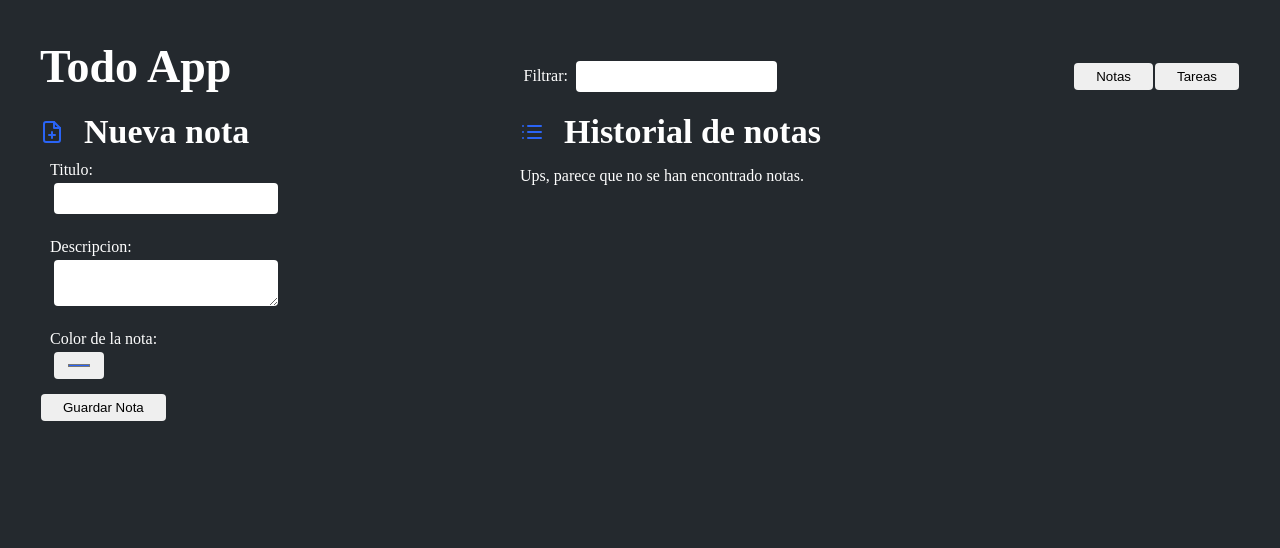
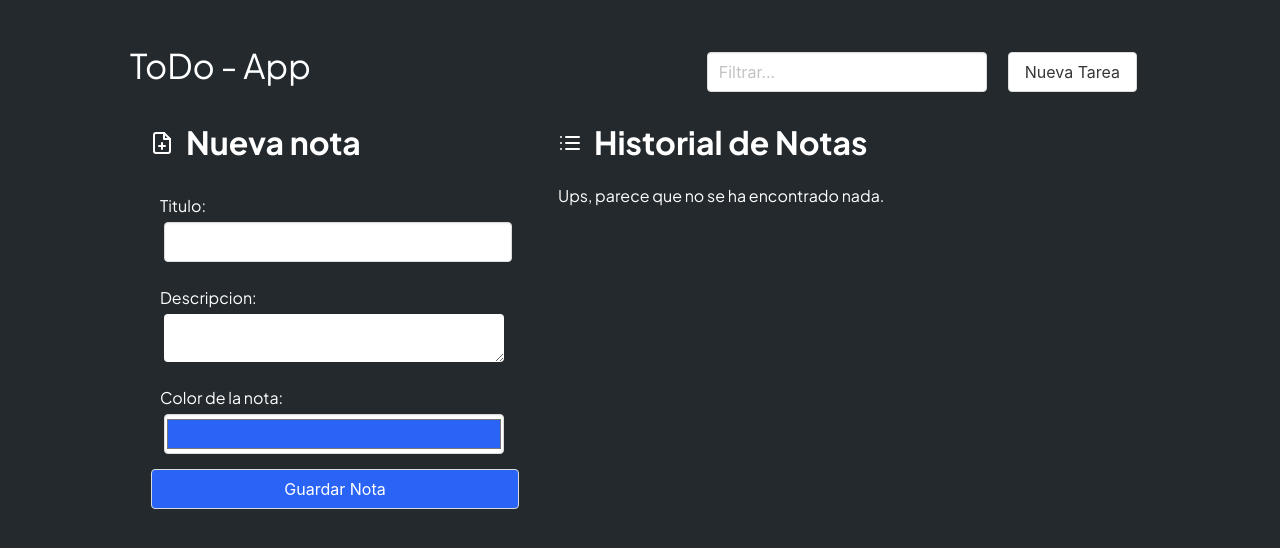
Before and after one commit to SantiagoCode/Todo-ReactApp, a React (Vite) app: page / in a window 1280 px wide. Shown: the top 548 px of the page. Built offline with nearby package versions, Linux system fonts and the light colour scheme.

Commit message:
Apply useContext - Support for notes and tasks -  add bulma

```diff
--- a/package.json
+++ b/package.json
@@ -10,6 +10,7 @@
     "preview": "vite preview"
   },
   "dependencies": {
+    "bulma": "^0.9.4",
     "react": "^18.2.0",
     "react-dom": "^18.2.0",
     "react-feather": "^2.0.10"
--- a/src/App.jsx
+++ b/src/App.jsx
@@ -1,38 +1,51 @@
-import { useState, useEffect } from 'react'
-import './App.css'
+import { useState, useEffect, useContext } from 'react'
+import './assets/styles/App.css'
+import Filter from './components/Filter'
 import NewItem from './components/NewItem'
 import ListItems from './components/ListItems'
 import SwitchButtons from './components/SwitchButtons'
-import Filter from './components/Filter'
+import { TaskNotesContext } from './context/TaskNotesContext';
 
 function App() {
-
-  const getDataValidation = () => {
-    return localStorage.getItem('data') ? JSON.parse(localStorage.getItem('data')) : []
-  }
-
-  const [ data, setData ] = useState(getDataValidation())
-  const [ switchMode, setSwitchMode ] = useState('note')
-  const [ keyWord, setKeyWord ] = useState([])
+  const { states } = useContext(TaskNotesContext);
+  const { notes, tasks } = states;
+  const [keyWord, setKeyWord] = useState([]);
 
   useEffect(() => {
-    localStorage.setItem('data', JSON.stringify(data));
-  }, [data]);
+    localStorage.setItem('notes', JSON.stringify(notes));
+  }, [notes]);
 
-  // useEffect(() => {
-  //   console.log(switchMode === 'note' ? 'nota' : 'tarea');
-  // }, [switchMode]);
+  useEffect(() => {
+    localStorage.setItem('tasks', JSON.stringify(tasks));
+  }, [tasks]);
 
   return (
     <div className='TodoApp'>
-      <div className="header">
-        <h1 className='header-title'>Todo App</h1>
-        <Filter setKeyWord={setKeyWord}/>
-        <SwitchButtons state={switchMode} setState={setSwitchMode}/>
-      </div>
+      <nav className="navbar" role="navigation" aria-label="main navigation">
+        <div className="navbar-brand">
+          <h1 className='header-title'>ToDo - App</h1>
+
+          <a role="button" className="navbar-burger" aria-label="menu" aria-expanded="false" data-target="navbarBasicExample">
+            <span aria-hidden="true"></span>
+            <span aria-hidden="true"></span>
+            <span aria-hidden="true"></span>
+          </a>
+        </div>
+
+        <div id="navbarBasicExample" className="navbar-menu">
+          <div className="navbar-end">
+            <div className="navbar-item">
+              <Filter setKeyWord={setKeyWord}/>
+            </div>
+            <div className="navbar-item">
+              <SwitchButtons />
+            </div>
+          </div>
+        </div>
+      </nav>
       <section className="container-notes">
-        <NewItem data={data} setData={setData} mode={switchMode}></NewItem>
-        <ListItems data={data} setData={setData} mode={switchMode} keyWord={keyWord}></ListItems>
+        <NewItem />
+        <ListItems keyWord={keyWord} />
       </section>
     </div>
   )
--- a/src/App.css
+++ b/src/assets/styles/App.css
@@ -1,20 +1,27 @@
+@import url('https://fonts.googleapis.com/css2?family=Plus+Jakarta+Sans:wght@200;400;700&family=Roboto:wght@300;700&display=swap');
+@import 'bulma/css/bulma.css';
+
 body {
+    height: 100vh;
+    margin: 0;
     padding: 0;
-    margin: 0;
-    font-family: cursive;
+    overflow: hidden scroll;
+    background-color: var(--bg-color);
+
+    font-family: 'Plus Jakarta Sans', sans-serif;
 }
 
 :root {
     --color: #ffffff;
     --bg-color: #24292e;
+    --primary: #2a64f6;
 }
 
 .TodoApp {
     padding: 40px;
-    height: 100vh;
-    background-color: var(--bg-color);
-    overflow: hidden scroll;
     box-sizing: border-box;
+    max-width: 1100px;
+    margin: 0 auto;
 }
 
 .header {
@@ -23,19 +30,8 @@ body {
     align-items: center;
 }
 
-.header-title {
-    margin-bottom: 20px;
-    font-size: 46px;
-}
-
-.title {
-    display: flex;
-    align-items: center;
-}
-
-.title svg {
-    margin-right: 20px;
-    color: #2a64f6;
+.navbar, .box {
+    background: transparent;
 }
 
 .container-notes {
@@ -65,14 +61,29 @@ button {
     padding: 6px 22px;
     border-radius: 4px;
     border: none;
+    cursor: pointer;
 }
 
 input, textarea {
+    width: -webkit-fill-available;
     padding: 8px 12px;
     border: none;
     border-radius: 4px;
     margin: 4px;
-    max-width: 200px;
+}
+
+input[type="color"] {
+    padding: 0;
+    height: 40px;
+    width: -webkit-fill-available;
+    cursor: pointer;
+}
+
+.btn-save {
+    background: var(--primary);
+    color: var(--color);
+    padding: 10px;
+    width: 100%;
 }
 
 /* -------------------- */
--- a/src/components/Filter.tsx
+++ b/src/components/Filter.tsx
@@ -8,12 +8,7 @@ const Filter = ({setKeyWord}) => {
 
   return (
     <div className='Filter'>
-        <form action="">
-            <label htmlFor="filter">
-                <span>Filtrar: </span>
-                <input type="text" name="" id="filter" onChange={handleInputChange}/>
-            </label>
-        </form>
+        <input className='input' type="text" name="" id="filter" onChange={handleInputChange} placeholder='Filtrar...'/>
     </div>
   )
 }
--- a/src/components/ListItems.jsx
+++ b/src/components/ListItems.jsx
@@ -1,10 +1,14 @@
-import { useState } from "react";
+import { useState, useContext } from "react";
 import * as Icon from 'react-feather';
+import { TaskNotesContext } from './../context/TaskNotesContext';
 
-export const ItemNote = ({value, index, data, setData}) => {
+export const ItemNote = ({value}) => {
+    const { states, setters } = useContext(TaskNotesContext);
+    const { taskNotes, notes, tasks } = states
+    const { setNotes, setTasks } = setters
+
     const [ disabled, setDisabled ] = useState(true)
     const [ colapse, setColapse ] = useState(true)
-
 
     const handleEditItem = (event) => {
         event.preventDefault()
@@ -15,7 +19,7 @@ export const ItemNote = ({value, index, data, setData}) => {
             const form = Object.fromEntries(new FormData(event.target))
             const dayOfModification = new Date()
 
-            const dataClone = [...data]
+            const dataClone = [...notes]
             const newData = dataClone.map((item) => {
 
                 if(item.id === id){
@@ -28,17 +32,30 @@ export const ItemNote = ({value, index, data, setData}) => {
                 }
             })
 
-            setData(newData)
+            setNotes(newData)
         }
     }
 
-    const deleteItem = (event, id) => {
+    const handleDeleteItem = (event, id) => {
+        taskNotes === 'note' ? handleDeleteNote(event, id) : handleDeleteTask(event, id)
+    }
+
+    const handleDeleteNote = (event, id) => {
         event.preventDefault()
-        let newData = [...data]
+        let newData = [...notes]
         newData = newData.filter((item) => {
             return item.id !== id
         })
-        setData(newData)
+        setNotes(newData)
+    }
+
+    const handleDeleteTask = (event, id) => {
+        event.preventDefault()
+        let newData = [...tasks]
+        newData = newData.filter((item) => {
+            return item.id !== id
+        })
+        setTasks(newData)
     }
 
     return (
@@ -49,22 +66,22 @@ export const ItemNote = ({value, index, data, setData}) => {
                         <Icon.Disc style={{ marginRight: '10px', color: 'white' }}/>
                         <p>{value.title}</p>
                     </div>
-                    <button className="btn-control-item" onClick={() => setColapse(false)}>
+                    <button className="btn-control-item button is-borderless" onClick={() => setColapse(false)}>
                         <Icon.Maximize />
                     </button>
                 </div>
                 :
                 <form onSubmit={handleEditItem} id={value.id}>
-                    <input type="text" name="title" id="" defaultValue={value.title} style={{ pointerEvents: disabled ? 'none' : 'auto' }}/>
-                    <textarea rows="" cols="" name="description" id="description" defaultValue={value.description} style={{ pointerEvents: disabled ? 'none' : 'auto' }}/>
-                    <h2 className="date-text">{value.date}</h2>
+                    <input className="input" type="text" name="title" id="" defaultValue={value.title} style={{ pointerEvents: disabled ? 'none' : 'auto' }}/>
+                    <textarea className="textarea" rows="3" cols="" name="description" id="description" defaultValue={value.description} style={{ pointerEvents: disabled ? 'none' : 'auto' }}/>
+                    <h2 className="date-text has-text-white">{value.date}</h2>
 
                     <div className="buttons">
                         <div className="actions">
-                            <button>{disabled ? 'Editar' : 'Guardar'}</button>
-                            <button onClick={(event) => deleteItem(event, value.id)}>Eliminar</button>
+                            <button className="button">{disabled ? 'Editar' : 'Guardar'}</button>
+                            <button className="button" onClick={(event) => handleDeleteItem(event, value.id)}>Eliminar</button>
                         </div>
-                        <button className="btn-control-item" onClick={() => setColapse(true)}>
+                        <button className="btn-control-item button is-borderless" onClick={() => setColapse(true)}>
                             <Icon.Minimize />
                         </button>
                     </div>
@@ -74,31 +91,34 @@ export const ItemNote = ({value, index, data, setData}) => {
     )
 }
 
-export default function ListItems({data, setData, switchMode, keyWord}) {
+export default function ListItems({keyWord}) {
+    const { states, setters } = useContext(TaskNotesContext);
+    const { taskNotes, notes, tasks } = states
+    const { setNotes } = setters
 
-    const filteredData = data.filter((item, key) => {
+    const filteredData = (taskNotes === 'note' ? notes : tasks).filter((item, key) => {
         if(item.title.includes(keyWord) || item.description.includes(keyWord)){
-            return <ItemNote value={item} index={key} data={data} setData={setData} key={`key-${key}-${JSON.stringify(item)}`}/>
+            return item
         }
     })
 
     return (
-        <>
-        <div className="ListItems">
-            <h1 className="title">
+        <div className="ListItems box is-shadowless">
+            <h1 className="title has-text-white">
                 <Icon.List />
-                Historial de notas
+                <span  className="ml-3">
+                    Historial de {taskNotes === 'note' ? 'Notas' : 'Tareas'}
+                </span>
             </h1>
             <ul style={{ padding: 0 }}>
-                {filteredData.length === 0 ?
-                    <p>Ups, parece que no se han encontrado notas.</p>
+                {filteredData.length > 0 ?
+                    filteredData.map((item, key) => (
+                        <ItemNote value={item} index={key} key={`key-${key}-${JSON.stringify(item)}`}/>
+                    ))
                     :
-                    filteredData.map((item, key) => (
-                        <ItemNote value={item} index={key} data={data} setData={setData} key={`key-${key}-${JSON.stringify(item)}`}/>
-                    ))
+                    <p>Ups, parece que no se ha encontrado nada.</p>
                 }
             </ul>
         </div>
-        </>
     )
 }
--- a/src/components/NewItem.jsx
+++ b/src/components/NewItem.jsx
@@ -1,14 +1,19 @@
 import * as Icon from 'react-feather';
+import { useContext } from 'react'
+import { TaskNotesContext } from './../context/TaskNotesContext';
 
-const NewItem = ({data, setData, switchMode}) => {
+const NewItem = () => {
+    const { states, setters } = useContext(TaskNotesContext);
+    const { taskNotes, notes, tasks } = states
+    const { setNotes, setTasks } = setters
 
     const validateNewItem = (title) => {
-        return data.find((item) => {
+        return (taskNotes === 'note' ? notes : tasks).find((item) => {
             return item.title === title
         })
     }
 
-    const handleSubmit = (event) => {
+    const handleSubmitNote = (event) => {
         event.preventDefault()
         const form = new FormData(event.target)
         const formFromEntries = Object.fromEntries(form)
@@ -18,7 +23,7 @@ const NewItem = ({data, setData, switchMode}) => {
 
         if (formFromEntries.title !== '' && formFromEntries.description !== '') {
             if(!validateNewItem(formFromEntries.title)){
-                setData([...data, formFromEntries]);
+                setNotes([...notes, formFromEntries]);
             } else {
                 alert(`La nota con el nombre ${formFromEntries.title} ya existe, por favor seleccione un nombre diferente.`)
             }
@@ -27,17 +32,38 @@ const NewItem = ({data, setData, switchMode}) => {
         }
     }
 
+    const handleSubmitTask = (event) => {
+        event.preventDefault()
+        const form = new FormData(event.target)
+        const formFromEntries = Object.fromEntries(form)
+
+        formFromEntries.id = Object.fromEntries(form).title.toLowerCase().replaceAll(' ', '_')
+        formFromEntries.date = new Date().toLocaleDateString()
+
+        if (formFromEntries.title !== '' && formFromEntries.description !== '') {
+            if(!validateNewItem(formFromEntries.title)){
+                setTasks([...tasks, formFromEntries]);
+            } else {
+                alert(`La tarea con el nombre ${formFromEntries.title} ya existe, por favor seleccione un nombre diferente.`)
+            }
+        } else {
+            alert('Debes introducir un titulo y una descripcion como minimo para añadir una tarea.')
+        }
+    }
 
     return (
-        <div className='NewItem'>
-            <h1 className='title'>
+        <div className='NewItem box is-shadowless'>
+            <h1 className='title has-text-white'>
                 <Icon.FilePlus />
-                Nueva nota
+                <span  className="ml-3"></span>
+                {taskNotes === 'note' ? 'Nueva nota' : 'Nueva tarea'}
             </h1>
-            <form onSubmit={handleSubmit}>
+
+            {taskNotes === 'note' ?
+            <form onSubmit={handleSubmitNote}>
                 <label htmlFor="title">
                     <span>Titulo: </span>
-                    <input type="text" name="title" id="title" />
+                    <input className='input' type="text" name="title" id="title" />
                 </label>
                 <label htmlFor="description">
                     <span>Descripcion: </span>
@@ -45,12 +71,31 @@ const NewItem = ({data, setData, switchMode}) => {
                 </label>
                 <label htmlFor="color">
                     <span>Color de la nota: </span>
-                    <input type="color" name="color" id="color" defaultValue={'#2a64f6'}/>
+                    <input className='input' type="color" name="color" id="color" defaultValue={'#2a64f6'}/>
                 </label>
-                <button>
+                <button className='btn-save button'>
                     Guardar Nota
                 </button>
             </form>
+            :
+            <form onSubmit={handleSubmitTask}>
+                <label htmlFor="title">
+                    <span>Titulo: </span>
+                    <input className='input' type="text" name="title" id="title" />
+                </label>
+                <label htmlFor="description">
+                    <span>Descripcion: </span>
+                    <textarea rows="" cols="" name="description" id="description"></textarea>
+                </label>
+                <label htmlFor="color">
+                    <span>Color de la tarea: </span>
+                    <input className='input' type="color" name="color" id="color" defaultValue={'#2a64f6'}/>
+                </label>
+                <button className='btn-save button'>
+                    Guardar Tarea
+                </button>
+            </form>
+            }
         </div>
     )
 }
--- /dev/null
+++ b/src/components/SwitchButtons.jsx
@@ -0,0 +1,16 @@
+import { useContext } from 'react';
+import { TaskNotesContext } from './../context/TaskNotesContext';
+
+const SwitchButtons = () => {
+  const { states, setters } = useContext(TaskNotesContext);
+  const { taskNotes } = states;
+  const { setTaskNotes } = setters;
+
+  return (
+    <div className="note-task">
+      <button className='button' onClick={() => setTaskNotes(taskNotes === 'note' ? 'task' : 'note')}>{taskNotes === 'note' ? 'Nueva Tarea' : 'Nueva Nota'}</button>
+    </div>
+  );
+}
+
+export default SwitchButtons;
--- a/src/components/SwitchButtons.tsx
+++ /dev/null
@@ -1,12 +0,0 @@
-import React from 'react'
-
-const SwitchButtons = ({ state, setState }) => {
-  return (
-    <div className="note-task">
-        <button onClick={() => setState('note')}>Notas</button>
-        <button onClick={() => setState('task')}>Tareas</button>
-    </div>
-  )
-}
-
-export default SwitchButtons
--- /dev/null
+++ b/src/context/TaskNotesContext.jsx
@@ -0,0 +1,36 @@
+import { createContext, useState } from 'react'
+import getDataValidation from './../helpers/getDataValidation'
+
+const TaskNotesContext = createContext(null)
+
+const TaskNotesContextProvider = ({ children }) => {
+  const [taskNotes, setTaskNotes] = useState('note');
+  const [notes, setNotes] = useState(getDataValidation('notes'));
+  const [tasks, setTasks] = useState(getDataValidation('tasks'));
+
+  const states = {
+    taskNotes,
+    notes,
+    tasks
+  };
+
+  const setters = {
+    setTaskNotes,
+    setNotes,
+    setTasks
+  };
+
+  const contextValue = {
+    states,
+    setters
+  };
+
+  return (
+    <TaskNotesContext.Provider value={contextValue}>
+      {children}
+    </TaskNotesContext.Provider>
+  );
+};
+
+
+export { TaskNotesContext, TaskNotesContextProvider }
--- /dev/null
+++ b/src/helpers/getDataValidation.js
@@ -0,0 +1,5 @@
+const getDataValidation = (register) => {
+  return localStorage.getItem(register) ? JSON.parse(localStorage.getItem(register)) : [];
+};
+
+export default getDataValidation;
--- a/src/main.jsx
+++ b/src/main.jsx
@@ -1,9 +1,12 @@
 import React from 'react'
 import ReactDOM from 'react-dom/client'
 import App from './App.jsx'
+import { TaskNotesContextProvider } from './context/TaskNotesContext'
 
 ReactDOM.createRoot(document.getElementById('root')).render(
   <React.StrictMode>
-    <App />
+    <TaskNotesContextProvider>
+      <App />
+    </TaskNotesContextProvider>
   </React.StrictMode>,
 )
```
Also changed, not shown: 1 other file (tests, documents, lock files or other folders).
